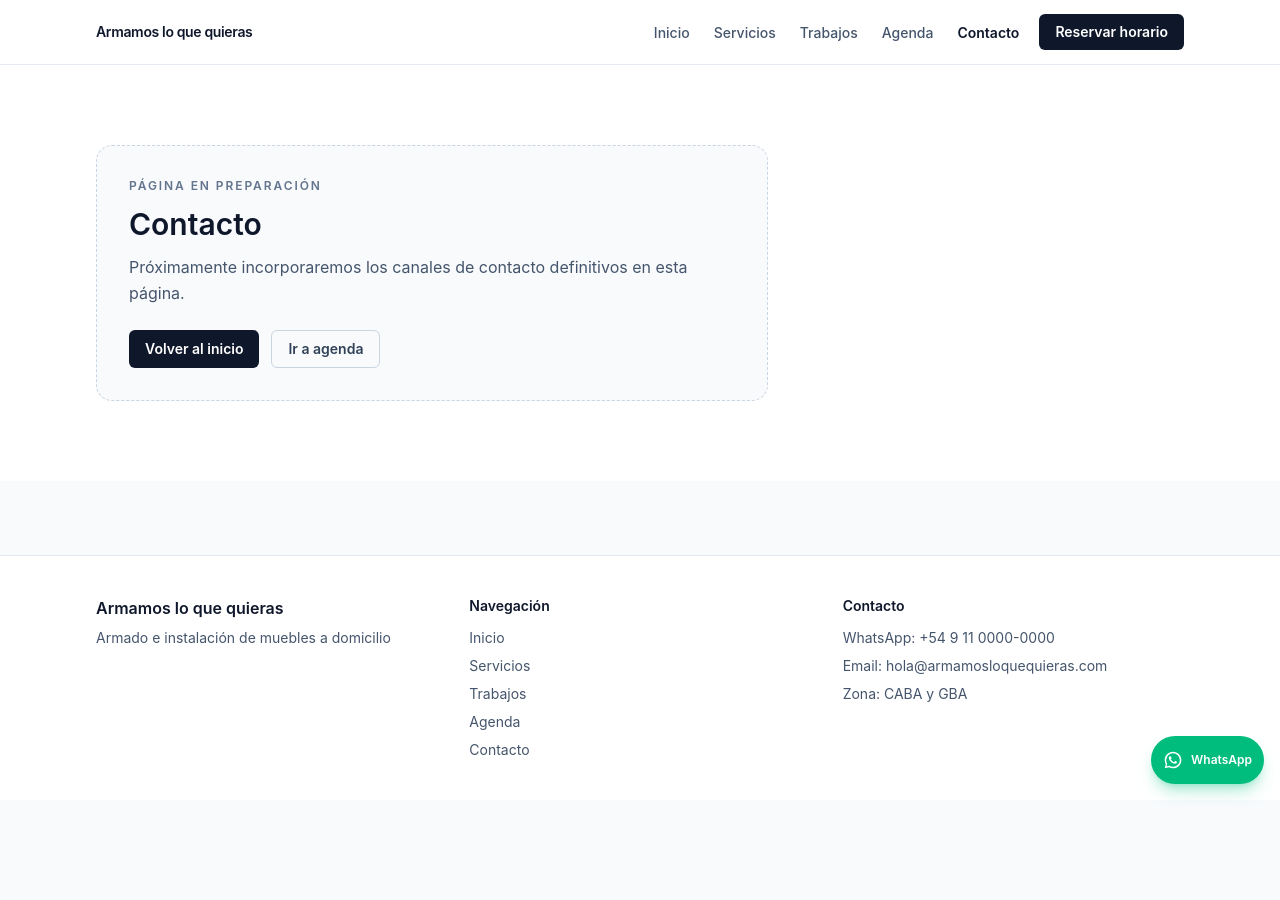
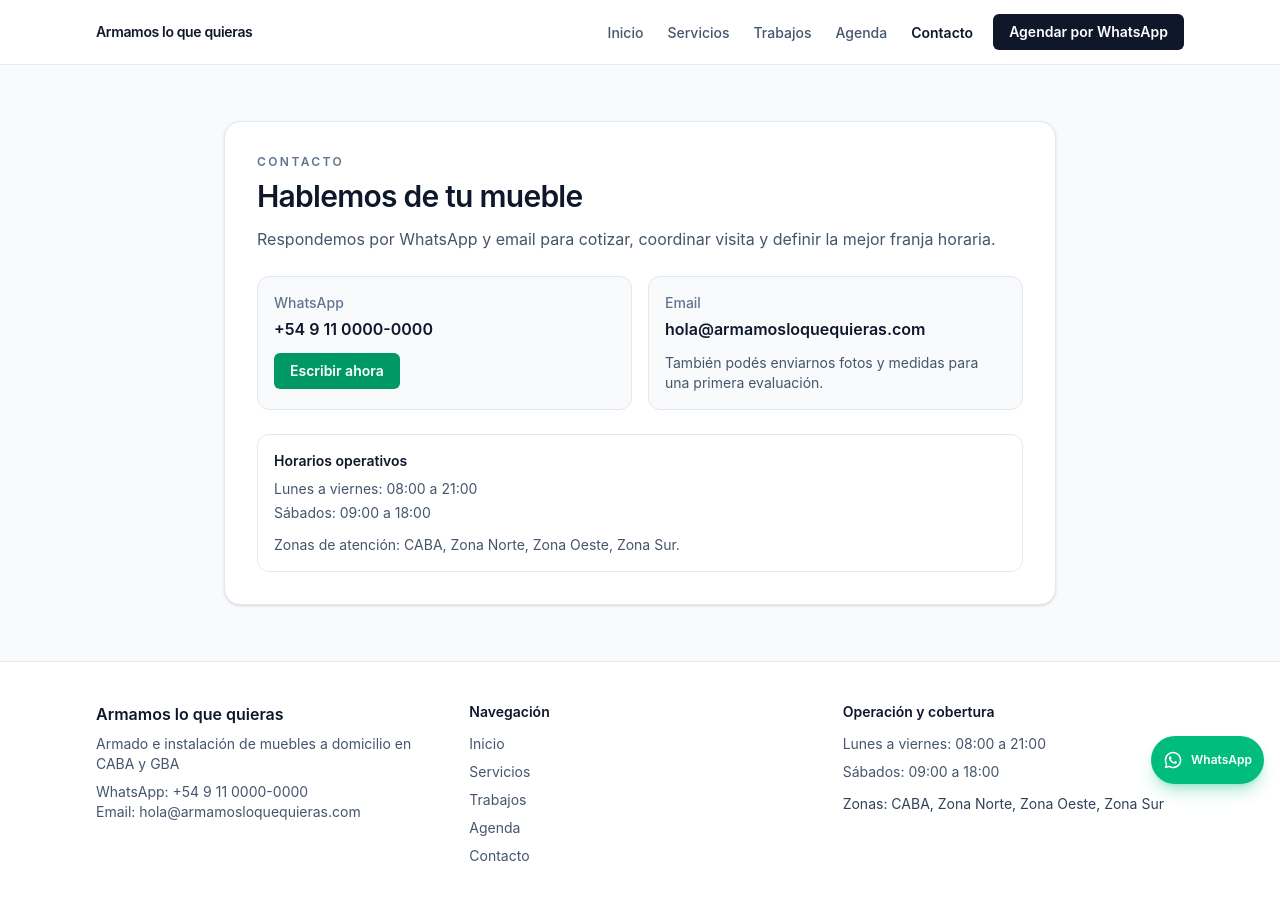
Before and after one commit to Daegon13/armamos-lo-que-quieras, a Next.js app: page /contacto in a window 1280 px wide. Shown: the top 900 px of the page. Before the commit the page ends 800 px from the top, so only its background shows below. Built offline with nearby package versions, Linux system fonts and the light colour scheme.

Commit message:
Centraliza datos comerciales e integra contenido real en páginas clave

```diff
--- a/src/app/contacto/page.tsx
+++ b/src/app/contacto/page.tsx
@@ -1,10 +1,49 @@
-import { PagePlaceholder } from "@/components/sections/PagePlaceholder";
+import Link from "next/link";
+import { businessInfo, whatsappPlaceholderHref } from "@/lib/site";
 
 export default function ContactoPage() {
   return (
-    <PagePlaceholder
-      title="Contacto"
-      description="Próximamente incorporaremos los canales de contacto definitivos en esta página."
-    />
+    <main className="bg-slate-50 py-10 sm:py-14">
+      <section className="mx-auto w-full max-w-4xl px-4 sm:px-6 lg:px-8">
+        <div className="rounded-2xl border border-slate-200 bg-white p-6 shadow-sm sm:p-8">
+          <p className="text-xs font-semibold uppercase tracking-[0.2em] text-slate-500">Contacto</p>
+          <h1 className="mt-2 text-2xl font-semibold tracking-tight text-slate-900 sm:text-3xl">Hablemos de tu mueble</h1>
+          <p className="mt-3 text-sm leading-relaxed text-slate-600 sm:text-base">
+            Respondemos por WhatsApp y email para cotizar, coordinar visita y definir la mejor franja horaria.
+          </p>
+
+          <div className="mt-6 grid gap-4 sm:grid-cols-2">
+            <article className="rounded-xl border border-slate-200 bg-slate-50 p-4">
+              <p className="text-sm font-medium text-slate-500">WhatsApp</p>
+              <p className="mt-1 text-base font-semibold text-slate-900">{businessInfo.contact.phoneDisplay}</p>
+              <Link
+                href={whatsappPlaceholderHref}
+                className="mt-3 inline-flex rounded-md bg-emerald-600 px-4 py-2 text-sm font-semibold text-white transition-colors hover:bg-emerald-700"
+              >
+                Escribir ahora
+              </Link>
+            </article>
+
+            <article className="rounded-xl border border-slate-200 bg-slate-50 p-4">
+              <p className="text-sm font-medium text-slate-500">Email</p>
+              <p className="mt-1 text-base font-semibold text-slate-900">{businessInfo.contact.email}</p>
+              <p className="mt-3 text-sm text-slate-600">También podés enviarnos fotos y medidas para una primera evaluación.</p>
+            </article>
+          </div>
+
+          <div className="mt-6 rounded-xl border border-slate-200 bg-white p-4">
+            <p className="text-sm font-semibold text-slate-900">Horarios operativos</p>
+            <ul className="mt-2 space-y-1 text-sm text-slate-600">
+              {businessInfo.operationalHours.map((item) => (
+                <li key={item.days}>
+                  {item.days}: {item.hours}
+                </li>
+              ))}
+            </ul>
+            <p className="mt-3 text-sm text-slate-600">Zonas de atención: {businessInfo.coverageZones.join(", ")}.</p>
+          </div>
+        </div>
+      </section>
+    </main>
   );
 }
--- a/src/app/layout.tsx
+++ b/src/app/layout.tsx
@@ -12,13 +12,11 @@ export const metadata: Metadata = {
     default: businessInfo.brand,
     template: `%s | ${businessInfo.brand}`,
   },
-  description:
-    "Servicio profesional de armado de muebles para hogar y oficina. Base comercial lista para iterar.",
+  description: businessInfo.description,
   metadataBase: new URL(siteUrl),
   openGraph: {
     title: businessInfo.brand,
-    description:
-      "Servicio profesional de armado de muebles para hogar y oficina. Atención confiable y comercial.",
+    description: businessInfo.description,
     url: siteUrl,
     siteName: businessInfo.brand,
     locale: "es_AR",
--- a/src/app/page.tsx
+++ b/src/app/page.tsx
@@ -1,28 +1,6 @@
 import Link from "next/link";
 import { HeroSection } from "@/components/sections/HeroSection";
-
-const quickAccess = [
-  {
-    title: "Servicios",
-    description: "Detalle de tipos de armado e instalación.",
-    href: "/servicios",
-  },
-  {
-    title: "Trabajos",
-    description: "Galería de referencias y casos realizados.",
-    href: "/trabajos",
-  },
-  {
-    title: "Agenda",
-    description: "Próximamente: flujo para reservar horarios.",
-    href: "/agenda",
-  },
-  {
-    title: "Contacto",
-    description: "Canales comerciales y consulta inicial.",
-    href: "/contacto",
-  },
-];
+import { businessInfo, quickAccessItems } from "@/lib/site";
 
 export default function Home() {
   return (
@@ -31,7 +9,7 @@ export default function Home() {
 
       <section className="bg-white">
         <div className="mx-auto grid w-full max-w-6xl gap-4 px-4 py-12 sm:px-6 sm:py-16 md:grid-cols-2 lg:px-8">
-          {quickAccess.map((item) => (
+          {quickAccessItems.map((item) => (
             <Link
               key={item.href}
               href={item.href}
@@ -43,6 +21,31 @@ export default function Home() {
           ))}
         </div>
       </section>
+
+      <section className="border-y border-slate-200 bg-slate-50">
+        <div className="mx-auto grid w-full max-w-6xl gap-6 px-4 py-12 sm:px-6 lg:grid-cols-2 lg:px-8">
+          <article className="rounded-xl border border-slate-200 bg-white p-5 sm:p-6">
+            <h2 className="text-lg font-semibold text-slate-900">Servicios más solicitados</h2>
+            <ul className="mt-3 space-y-2 text-sm text-slate-600">
+              {businessInfo.serviceHighlights.map((service) => (
+                <li key={service}>• {service}</li>
+              ))}
+            </ul>
+          </article>
+
+          <article className="rounded-xl border border-slate-200 bg-white p-5 sm:p-6">
+            <h2 className="text-lg font-semibold text-slate-900">Zonas de atención</h2>
+            <p className="mt-2 text-sm text-slate-600">Atendemos en:</p>
+            <ul className="mt-3 flex flex-wrap gap-2 text-sm text-slate-700">
+              {businessInfo.coverageZones.map((zone) => (
+                <li key={zone} className="rounded-full border border-slate-300 px-3 py-1">
+                  {zone}
+                </li>
+              ))}
+            </ul>
+          </article>
+        </div>
+      </section>
     </>
   );
 }
--- a/src/components/layout/Footer.tsx
+++ b/src/components/layout/Footer.tsx
@@ -8,6 +8,8 @@ export function Footer() {
         <div>
           <p className="text-base font-semibold text-slate-900">{businessInfo.brand}</p>
           <p className="mt-2">{businessInfo.tagline}</p>
+          <p className="mt-2">WhatsApp: {businessInfo.contact.phoneDisplay}</p>
+          <p>Email: {businessInfo.contact.email}</p>
         </div>
 
         <div>
@@ -24,12 +26,15 @@ export function Footer() {
         </div>
 
         <div>
-          <p className="font-semibold text-slate-900">Contacto</p>
+          <p className="font-semibold text-slate-900">Operación y cobertura</p>
           <ul className="mt-3 space-y-2">
-            <li>WhatsApp: {businessInfo.contact.phoneDisplay}</li>
-            <li>Email: {businessInfo.contact.email}</li>
-            <li>Zona: {businessInfo.contact.city}</li>
+            {businessInfo.operationalHours.map((item) => (
+              <li key={item.days}>
+                {item.days}: {item.hours}
+              </li>
+            ))}
           </ul>
+          <p className="mt-3 text-slate-700">Zonas: {businessInfo.coverageZones.join(", ")}</p>
         </div>
       </div>
     </footer>
--- a/src/components/sections/HeroSection.tsx
+++ b/src/components/sections/HeroSection.tsx
@@ -5,7 +5,7 @@ export function HeroSection() {
   return (
     <section className="border-b border-slate-200 bg-slate-50">
       <div className="mx-auto flex w-full max-w-6xl flex-col gap-6 px-4 py-16 sm:px-6 sm:py-20 lg:px-8">
-        <p className="text-sm font-semibold uppercase tracking-[0.18em] text-slate-500">Servicio profesional</p>
+        <p className="text-sm font-semibold uppercase tracking-[0.18em] text-slate-500">{businessInfo.tagline}</p>
         <h1 className="max-w-2xl text-3xl font-semibold tracking-tight text-slate-900 sm:text-5xl">
           {businessInfo.brand}
         </h1>
--- a/src/components/ui/WhatsAppFloatingButton.tsx
+++ b/src/components/ui/WhatsAppFloatingButton.tsx
@@ -4,9 +4,9 @@ export function WhatsAppFloatingButton() {
   return (
     <a
       href={whatsappPlaceholderHref}
-      aria-label="Ir al bloque de contacto por WhatsApp"
+      aria-label="Iniciar conversación por WhatsApp"
       className="fixed right-4 bottom-4 z-50 inline-flex h-14 min-w-14 items-center justify-center gap-2 rounded-full bg-emerald-500 px-4 text-white shadow-lg shadow-emerald-500/30 transition-transform hover:scale-105 focus-visible:outline-2 focus-visible:outline-offset-2 focus-visible:outline-emerald-600 sm:h-12 sm:min-w-12 sm:px-3"
-      title={`Placeholder WhatsApp ${businessInfo.contact.phoneDisplay}`}
+      title={`WhatsApp ${businessInfo.contact.phoneDisplay}`}
     >
       <svg aria-hidden viewBox="0 0 24 24" className="h-5 w-5 fill-current">
         <path d="M12.04 2C6.51 2 2.03 6.48 2.03 12c0 1.77.46 3.5 1.34 5.02L2 22l5.12-1.34A9.97 9.97 0 0 0 12.04 22c5.53 0 10.01-4.48 10.01-10S17.57 2 12.04 2Zm0 18.18c-1.55 0-3.06-.41-4.39-1.18l-.31-.18-3.04.8.81-2.96-.2-.31A8.15 8.15 0 0 1 3.86 12a8.18 8.18 0 1 1 8.18 8.18Zm4.49-6.13c-.25-.13-1.47-.73-1.7-.81-.23-.08-.39-.13-.56.13-.16.25-.64.81-.78.98-.14.16-.29.18-.54.06-.25-.13-1.06-.39-2.01-1.24-.74-.66-1.24-1.48-1.39-1.73-.15-.25-.02-.39.11-.52.11-.11.25-.29.38-.44.12-.15.16-.25.25-.42.08-.16.04-.31-.02-.44-.06-.13-.56-1.34-.76-1.84-.2-.48-.4-.41-.56-.41h-.48c-.16 0-.42.06-.64.31-.22.25-.84.82-.84 2 0 1.18.86 2.32.98 2.48.12.16 1.68 2.56 4.06 3.59.57.25 1.01.4 1.36.51.57.18 1.09.15 1.5.09.46-.07 1.47-.6 1.68-1.18.21-.57.21-1.06.15-1.18-.06-.12-.23-.19-.48-.31Z" />
--- a/src/lib/site.ts
+++ b/src/lib/site.ts
@@ -12,17 +12,56 @@ export const navItems: NavItem[] = [
 
 export const businessInfo: BusinessInfo = {
   brand: "Armamos lo que quieras",
-  tagline: "Armado e instalación de muebles a domicilio",
+  tagline: "Armado e instalación de muebles a domicilio en CABA y GBA",
   description:
-    "Servicio profesional para armar e instalar muebles en hogares y espacios de trabajo.",
-  primaryCtaLabel: "Reservar horario",
+    "Resolvemos armado, instalación y ajustes de muebles para hogares y oficinas con visita coordinada y atención por WhatsApp.",
+  primaryCtaLabel: "Agendar por WhatsApp",
   primaryCtaHref: "/agenda",
   contact: {
     phoneDisplay: "+54 9 11 0000-0000",
     whatsappNumber: configuredWhatsappNumber || "5491100000000",
+    whatsappDefaultMessage: "Hola, quiero coordinar un servicio de armado de muebles.",
     email: "hola@armamosloquequieras.com",
     city: "CABA y GBA",
   },
+  operationalHours: [
+    { days: "Lunes a viernes", hours: "08:00 a 21:00" },
+    { days: "Sábados", hours: "09:00 a 18:00" },
+  ],
+  serviceHighlights: [
+    "Armado de muebles en caja",
+    "Instalación de estantes, bibliotecas y soportes",
+    "Desarme y rearmado por mudanza",
+    "Ajustes y correcciones de armado",
+    "Soluciones a medida para hogar y oficina",
+  ],
+  coverageZones: ["CABA", "Zona Norte", "Zona Oeste", "Zona Sur"],
 };
 
-export const whatsappPlaceholderHref = "/contacto";
+const whatsappBaseUrl = `https://wa.me/${businessInfo.contact.whatsappNumber}`;
+const whatsappText = encodeURIComponent(businessInfo.contact.whatsappDefaultMessage);
+
+export const whatsappPlaceholderHref = `${whatsappBaseUrl}?text=${whatsappText}`;
+
+export const quickAccessItems = [
+  {
+    title: "Servicios",
+    description: "Conocé los servicios reales que cubrimos en domicilio.",
+    href: "/servicios",
+  },
+  {
+    title: "Agenda",
+    description: "Elegí fecha y horario operativo para tu visita.",
+    href: "/agenda",
+  },
+  {
+    title: "Cobertura",
+    description: `Atendemos ${businessInfo.coverageZones.join(", ")} con coordinación previa.`,
+    href: "/contacto",
+  },
+  {
+    title: "Contacto",
+    description: `Escribinos por WhatsApp al ${businessInfo.contact.phoneDisplay}.`,
+    href: "/contacto",
+  },
+] as const;
```
Also changed, not shown: src/app/agenda/page.tsx (+7 -9 lines), src/app/servicios/page.tsx (+20 -5 lines), src/components/sections/CoverageSection.tsx (+3 -5 lines), src/types/site.ts (+9 -0 lines).
